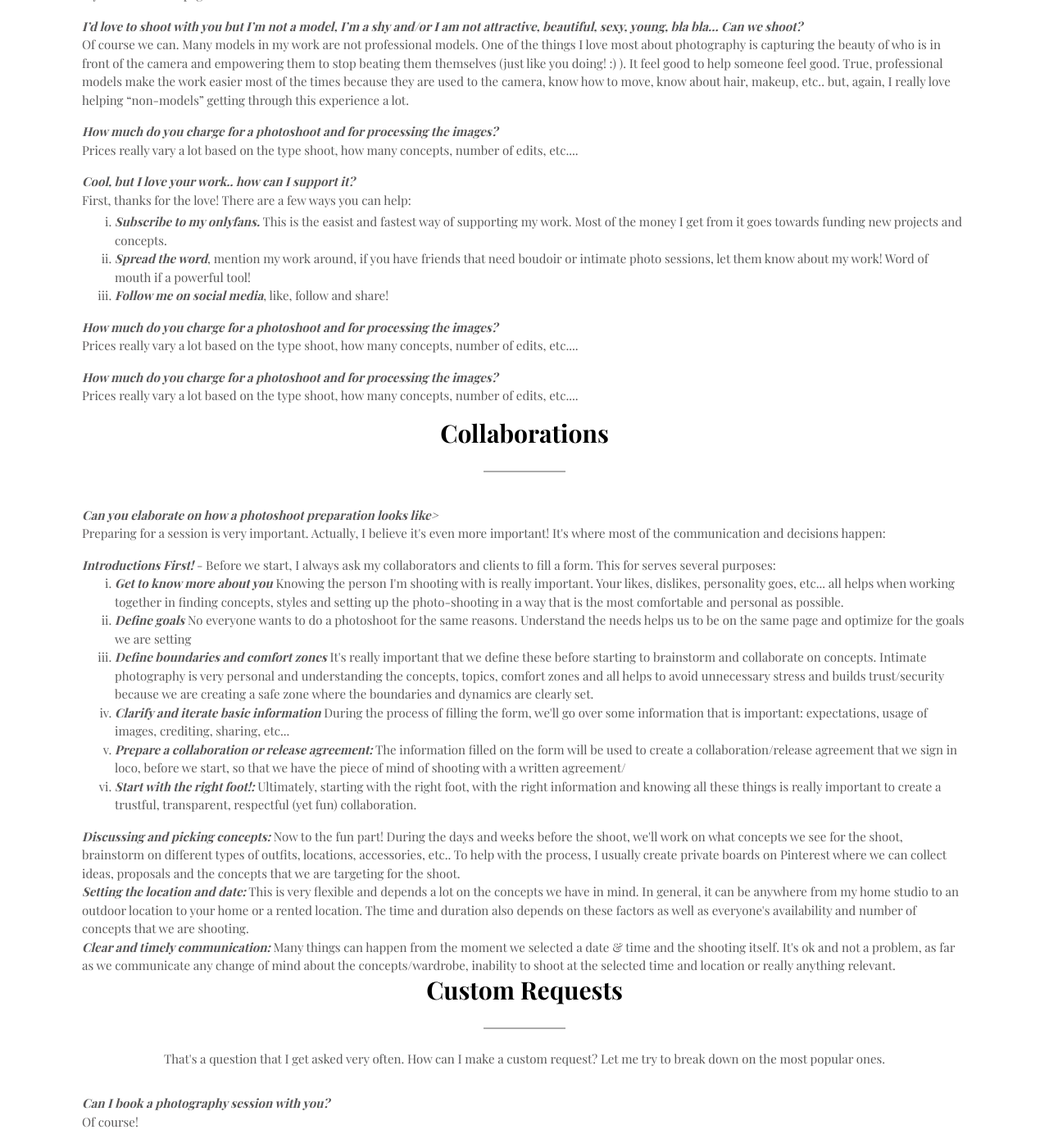
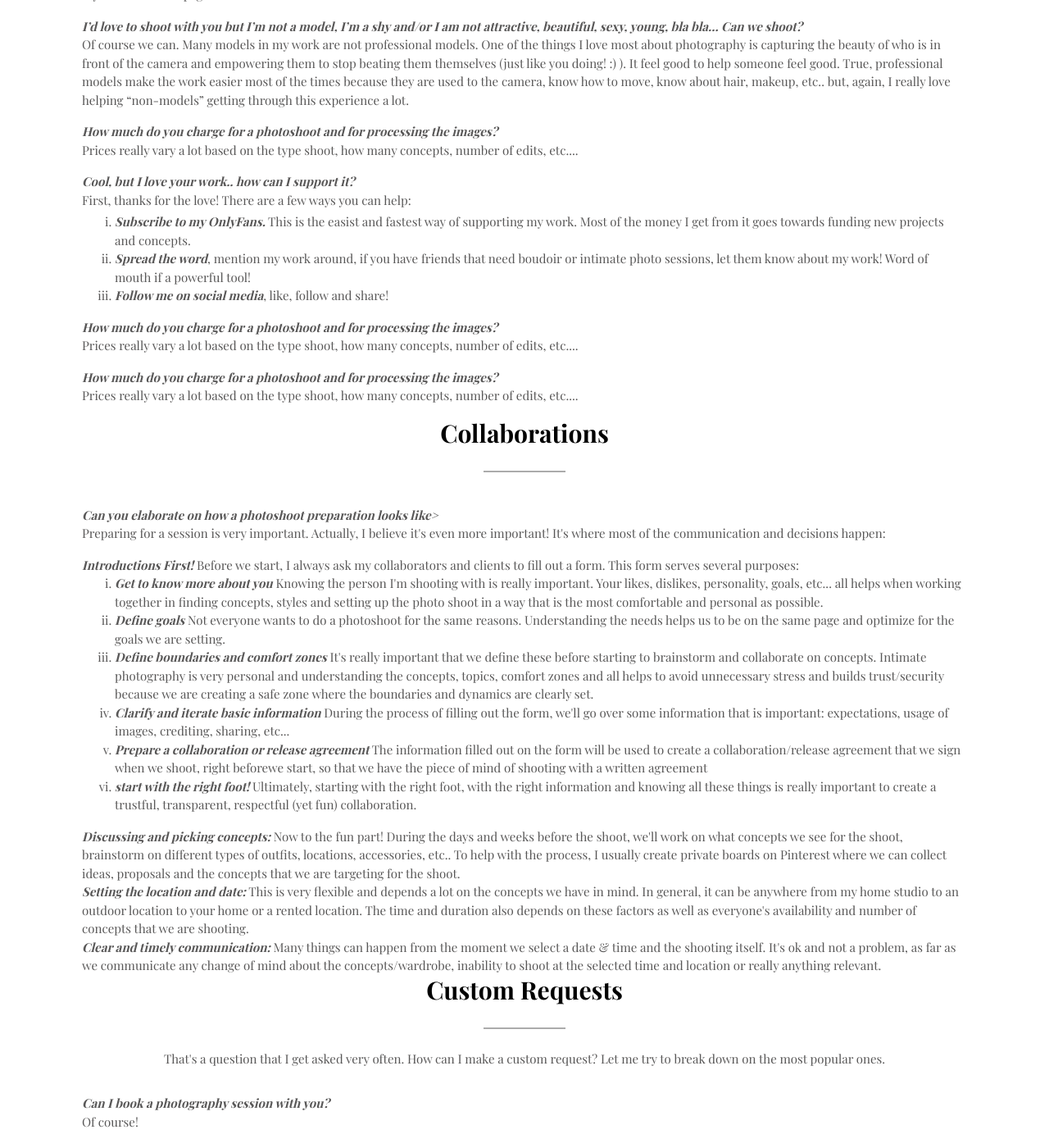
Before and after one commit to joevpho/jv-website, a Jekyll site: the page built from _pages/faq.html, in a window 1280 px wide and 1400 px high, scrolled down 592 px. Shown: the whole window at 82% size. Built offline with Jekyll 4.4.1, drawn with Linux system fonts in a browser that asks for light colours; some web fonts are replaced.

Commit message:
global fixes

```diff
--- a/_pages/faq.html
+++ b/_pages/faq.html
@@ -61,7 +61,7 @@ image:
                   First, thanks for the love! There are a few ways you can help:
                 </p>
                 <ol style="list-style-type: lower-roman;" class="pb-3">
-                  <li><span class="font-italic font-weight-bold">Subscribe to my onlyfans.</span> This is the easist and fastest way of supporting my work. Most of the
+                  <li><span class="font-italic font-weight-bold">Subscribe to my OnlyFans.</span> This is the easist and fastest way of supporting my work. Most of the
                   money I get from it goes towards funding new projects and concepts.</li>
                   <li><span class="font-italic font-weight-bold">Spread the word</span>, mention my work around, if you have friends that need boudoir or intimate photo
                     sessions, let them know about my work! Word of mouth if a powerful tool!</li>
@@ -98,29 +98,29 @@ image:
                 It's where most of the communication and decisions happen:
               </p>
               <ul class="list-unstyled">
-                <li><span class="font-italic font-weight-bold">Introductions First!</span> - Before we start, I always ask
-                  my collaborators and clients to fill a form. This for serves several purposes:
+                <li><span class="font-italic font-weight-bold">Introductions First!</span> Before we start, I always ask
+                  my collaborators and clients to fill out a form. This form serves several purposes:
                   <ol style="list-style-type: lower-roman;" class="pb-3">
                     <li><span class="font-italic font-weight-bold">Get to know more about you</span> Knowing the person I'm
-                      shooting with is really important. Your likes, dislikes, personality goes, etc... all helps when
-                      working together in finding concepts, styles and setting up the photo-shooting in a way that is the
+                      shooting with is really important. Your likes, dislikes, personality, goals, etc... all helps when
+                      working together in finding concepts, styles and setting up the photo shoot in a way that is the
                       most comfortable and personal as possible.
                     </li>
-                    <li><span class="font-italic font-weight-bold">Define goals</span> No everyone wants to do a photoshoot
-                      for the same reasons. Understand the needs helps us to be on the same page and optimize for the goals
-                      we are setting</li>
+                    <li><span class="font-italic font-weight-bold">Define goals</span> Not everyone wants to do a photoshoot
+                      for the same reasons. Understanding the needs helps us to be on the same page and optimize for the goals
+                      we are setting.</li>
                     <li><span class="font-italic font-weight-bold">Define boundaries and comfort zones</span> It's really
                       important that we define these before starting to brainstorm and collaborate on concepts. Intimate
                       photography is very personal and understanding the concepts, topics, comfort zones and all helps to
                       avoid unnecessary stress and builds trust/security because we are creating a safe zone where the
                       boundaries and dynamics are clearly set.</li>
                     <li><span class="font-italic font-weight-bold">Clarify and iterate basic information</span> During the
-                      process of filling the form, we'll go over some information that is important: expectations, usage of
+                      process of filling out the form, we'll go over some information that is important: expectations, usage of
                       images, crediting, sharing, etc... </li>
-                    <li><span class="font-italic font-weight-bold">Prepare a collaboration or release agreement:</span> The
-                      information filled on the form will be used to create a collaboration/release agreement that we sign
-                      in loco, before we start, so that we have the piece of mind of shooting with a written agreement/</li>
-                    <li><span class="font-italic font-weight-bold">Start with the right foot!:</span> Ultimately, starting with
+                    <li><span class="font-italic font-weight-bold">Prepare a collaboration or release agreement</span> The
+                      information filled out on the form will be used to create a collaboration/release agreement that we sign
+                      when we shoot, right beforewe start, so that we have the piece of mind of shooting with a written agreement</li>
+                    <li><span class="font-italic font-weight-bold">start with the right foot!</span> Ultimately, starting with
                       the right foot, with the right information and knowing all these things is really important to create
                       a trustful, transparent, respectful (yet fun) collaboration.</li>
                   </ol>
@@ -137,7 +137,7 @@ image:
                   as well as everyone's availability and number of concepts that we are shooting.
                 </li>
                 <li><span class="font-italic font-weight-bold">Clear and timely communication:</span> Many things can happen
-                  from the moment we selected a date & time and the shooting itself. It's ok and not a problem, as far as
+                  from the moment we select a date & time and the shooting itself. It's ok and not a problem, as far as
                   we communicate any change of mind about the concepts/wardrobe, inability to shoot at the selected time
                   and location or really anything relevant.
                 </li>
--- a/index.html
+++ b/index.html
@@ -84,7 +84,7 @@ layout: default
         Hi, I’m Joe Vega, a boudoir, intimate lifestyle and erotic photographer based in Texas. Among many other things,
         I love to capture the unique beauty and sensual side of each one of my subjects, as well as freezing moments
         of intimacy and sensuality through my lenses. Body, sensuality and sexuality are not a taboo and everyone
-        should be able to explore themselves and their sexuality, free of judgment and in a positive way.
+        should be able to explore themselves and their sexuality free of judgment and in a positive way.
       </p>
     </div>
   </div>
```
Also changed, not shown: _pages/content.html (+7 -7 lines), _pages/shooting.html (+43 -43 lines), _posts/2020-02-12-session-buy-my-content.md (+1 -1 lines), _posts/2020-03-12-session-collaborations.md (+2 -2 lines).
